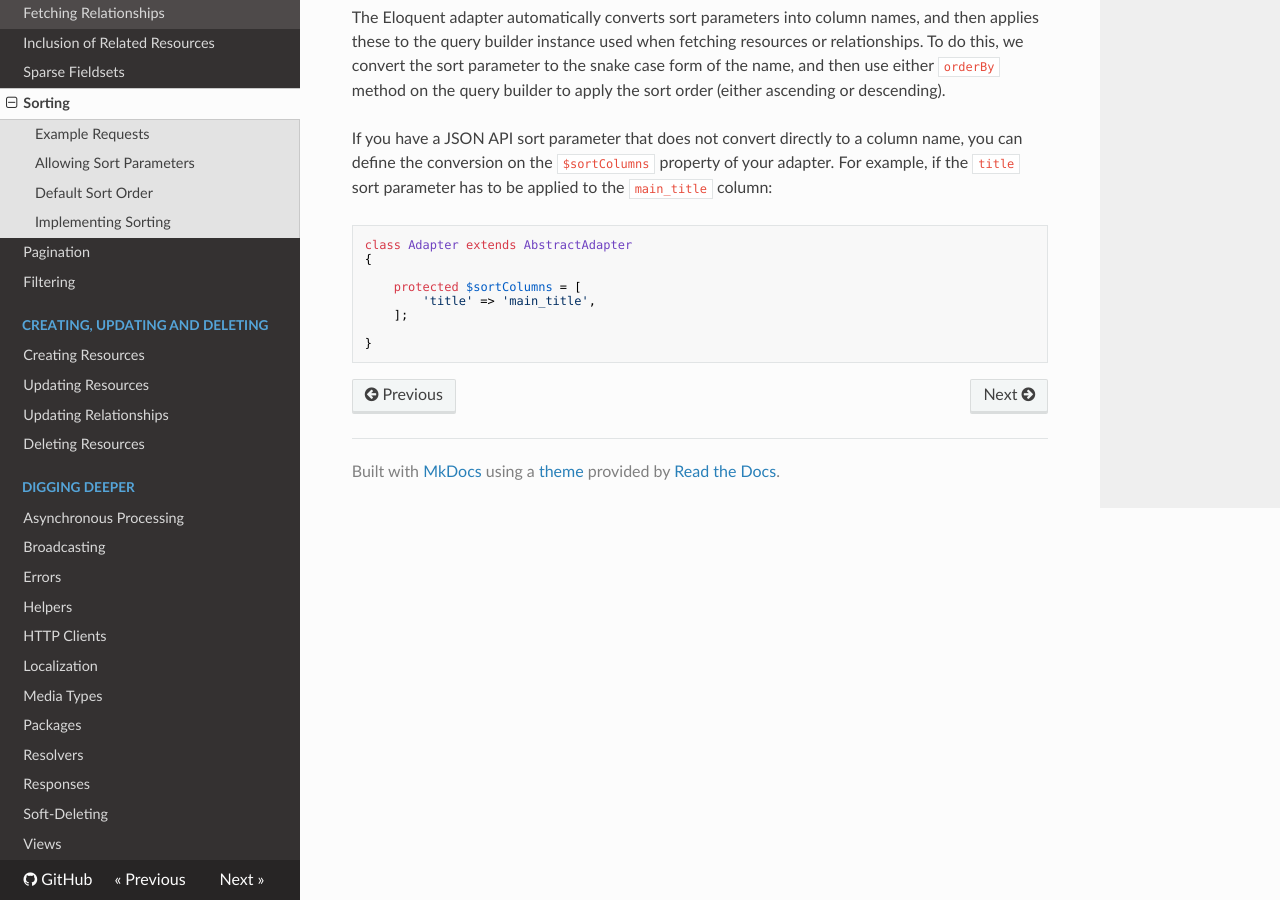
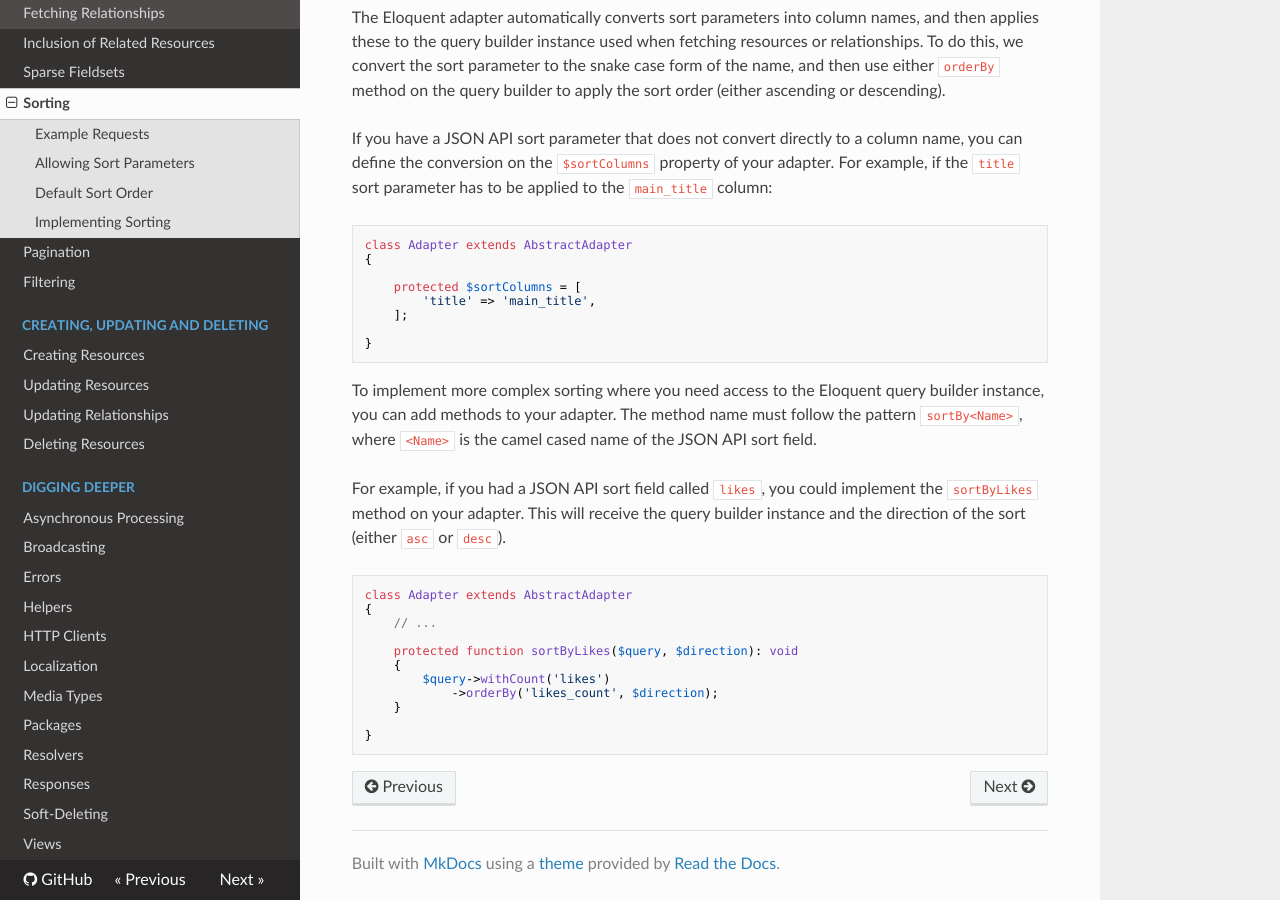
Before and after one commit to cloudcreativity/laravel-json-api, an MkDocs documentation site: the page built from docs/fetching/sorting.md, in a window 1280 px wide and 900 px high, scrolled down 2446 px. Built offline with MkDocs 1.6.1, drawn with Linux system fonts in a browser that asks for light colours; nearby versions of some CDN libraries; old or Windows-style settings are respelled for this version of MkDocs.

Commit message:
[Feature] Allow custom sort methods to be implemented on adapters
See example in sorting chapter in the docs.

Closes #549

````diff
--- a/docs/fetching/sorting.md
+++ b/docs/fetching/sorting.md
@@ -142,3 +142,25 @@ class Adapter extends AbstractAdapter
 
 }
 ```
+
+To implement more complex sorting where you need access to the Eloquent query builder instance,
+you can add methods to your adapter. The method name must follow the pattern `sortBy<Name>`,
+where `<Name>` is the camel cased name of the JSON API sort field.
+
+For example, if you had a JSON API sort field called `likes`, you could implement the
+`sortByLikes` method on your adapter. This will receive the query builder instance and
+the direction of the sort (either `asc` or `desc`).
+
+```php
+class Adapter extends AbstractAdapter
+{
+    // ...
+
+    protected function sortByLikes($query, $direction): void
+    {
+        $query->withCount('likes')
+            ->orderBy('likes_count', $direction);
+    }
+
+}
+```
````
Also changed, not shown: CHANGELOG.md (+5 -0 lines), 1 other file.
